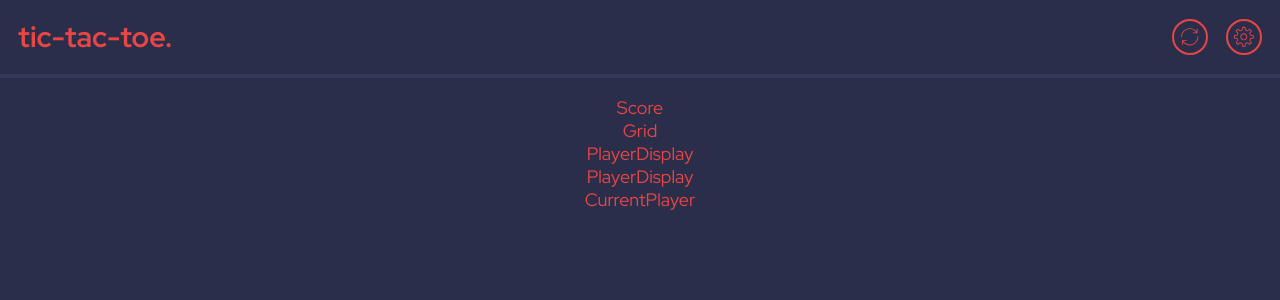
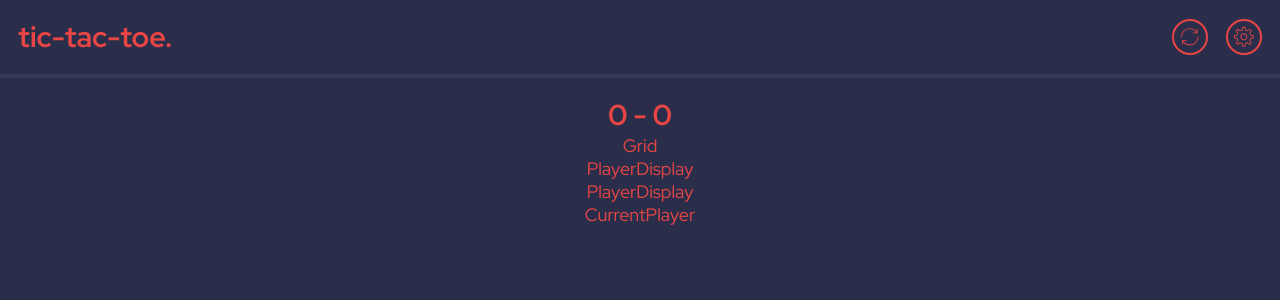
Before and after one commit to syedalimansoor/tic-tac-toe-react, a React (Vite) app: page /game in a window 1280 px wide. Shown: the top 300 px of the page. Built offline with nearby package versions, Linux system fonts and the light colour scheme.

Commit message:
Implement score with click to reset

```diff
--- a/src/components/game/Score.tsx
+++ b/src/components/game/Score.tsx
@@ -1,3 +1,66 @@
+import { selectPlayers } from "$/features/players";
+import useStore from "$/store";
+import styled from "styled-components";
+import { isMobile, isDesktop } from "react-device-detect";
+import { useState } from "react";
+import { motion, AnimatePresence } from "framer-motion";
+
+const Button = styled.button`
+  font-size: 1.3rem;
+  background: transparent;
+  border: none;
+  color: ${({ theme }) => theme.colors.orange[100]};
+  font-weight: ${({ theme }) => theme.font.weight.bold};
+  display: grid;
+  place-items: center;
+  position: relative;
+  cursor: pointer;
+
+  @media (min-width: ${({ theme }) => theme.breakpoints.medium}) {
+    font-size: 1.6rem;
+  }
+`;
+
+const MobileText = styled.span`
+  font-size: 0.8rem;
+  font-weight: ${({ theme }) => theme.font.weight.regular};
+  display: block;
+`;
+
+const HoverText = styled(motion.span)`
+  font-size: 0.8rem;
+  position: absolute;
+  width: max-content;
+  background-color: ${({ theme }) => theme.colors.orange[300]};
+  padding: 0.4em 2em;
+  border-radius: 0.4em;
+  box-shadow: 0 0 5px rgba(0, 0, 0, 0.3);
+`;
+
 export default function Score() {
-  return <div>Score</div>;
+  const { players, resetScore } = useStore(selectPlayers);
+  const [hover, setHover] = useState(false);
+
+  return (
+    <Button
+      onClick={resetScore}
+      title="Click to reset score"
+      onMouseEnter={() => setHover(true)}
+      onMouseLeave={() => setHover(false)}
+    >
+      {players[0].score} - {players[1].score}
+      {isMobile && <MobileText>Tap to reset score</MobileText>}
+      <AnimatePresence>
+        {isDesktop && hover && (
+          <HoverText
+            initial={{ y: 0, opacity: 0 }}
+            animate={{ y: -40, opacity: 1 }}
+            exit={{ y: 0, opacity: 0, transition: { delay: 0.1 } }}
+          >
+            Click to reset score
+          </HoverText>
+        )}
+      </AnimatePresence>
+    </Button>
+  );
 }
```
